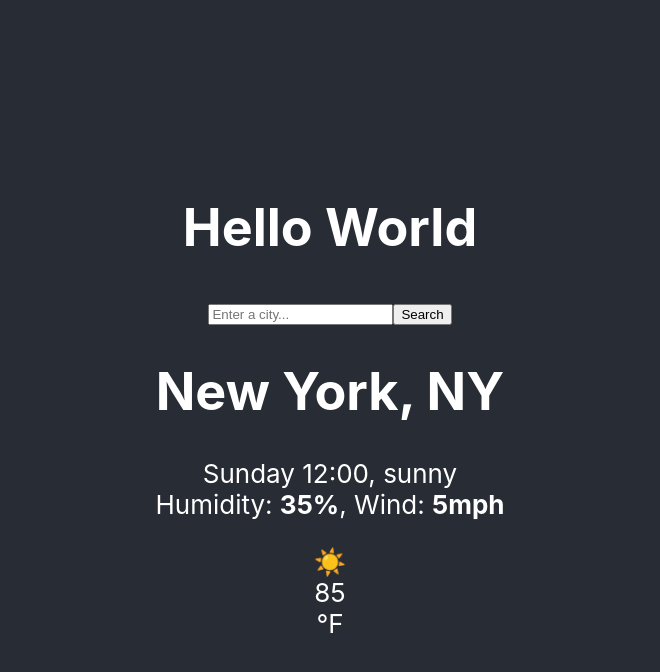
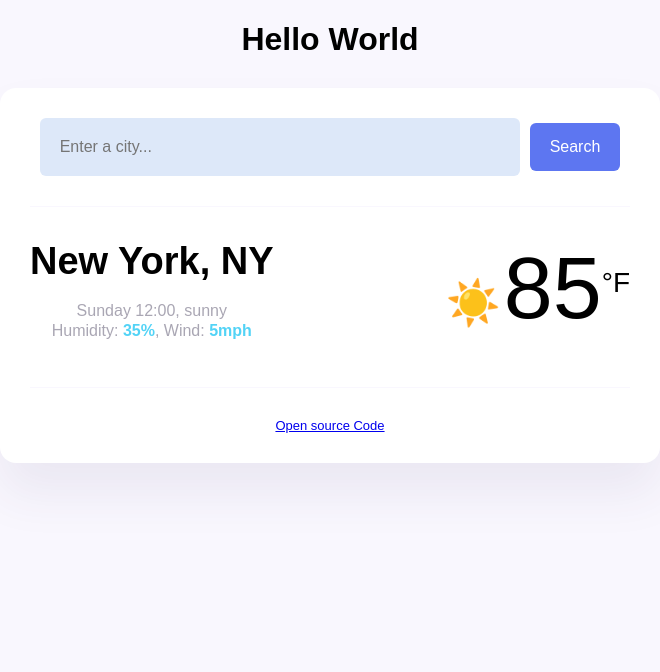
Before and after one commit to Aldema29/weather-react-new, a React (Create React App) app: page / in a window 1280 px wide. Shown: the top 672 px of the page, without its empty margins (310-970 px from the left). Built offline with nearby package versions, Linux system fonts and the light colour scheme.

Commit message:
updated css and trying to add github source code

```diff
--- a/src/App.css
+++ b/src/App.css
@@ -1,38 +1,100 @@
 .App {
+  font-family: sans-serif;
+  text-align: center;
+}
+body {
+  background-color: #f9f7fe;
+  font-family: "Raleway", sans-serif;
+  font-optical-sizing: auto;
+  font-weight: 500;
+  font-style: normal;
+}
+
+header {
+  border-bottom: 1px solid #f9f7fe;
+  padding: 0 0 30px 0;
+}
+
+main {
+  padding: 30px 0;
+}
+
+footer {
+  border-top: 1px solid #f9f7fe;
+  color: rgba(0, 0, 0, 0.6);
+  font-size: 13px;
+  font-weight: 500;
+  padding: 30px 0 0 0;
   text-align: center;
 }
 
-.App-logo {
-  height: 40vmin;
-  pointer-events: none;
+.search-form-button {
+  background: #5d76f1;
+  border: none;
+  border-radius: 6px;
+  color: #ffffff;
+  font-size: 16px;
+  margin-left: 10px;
+  padding: 15px 20px;
 }
 
-@media (prefers-reduced-motion: no-preference) {
-  .App-logo {
-    animation: App-logo-spin infinite 20s linear;
-  }
+.search-form-input {
+  background-color: #dde8f9;
+  border: none;
+  border-radius: 6px;
+  font-size: 16px;
+  padding: 20px;
+  width: 80%;
 }
 
-.App-header {
-  background-color: #282c34;
-  min-height: 100vh;
-  display: flex;
-  flex-direction: column;
-  align-items: center;
-  justify-content: center;
-  font-size: calc(10px + 2vmin);
-  color: white;
+.weather-app {
+  background: #ffffff;
+  border-radius: 16px;
+  box-shadow: 0 30px 50px rgba(65, 50, 100, 0.08);
+  margin: 30px auto;
+  max-width: 600px;
+  padding: 30px;
 }
 
-.App-link {
-  color: #61dafb;
+.weather-app-city {
+  font-size: 38px;
+  line-height: 48px;
+  margin: 0;
 }
 
-@keyframes App-logo-spin {
-  from {
-    transform: rotate(0deg);
-  }
-  to {
-    transform: rotate(360deg);
-  }
+.weather-app-data {
+  display: flex;
+  justify-content: space-between;
 }
+
+.weather-app-details {
+  color: rgba(39, 33, 66, 0.4);
+  font-size: 16px;
+  font-weight: 500;
+  line-height: 20px;
+}
+
+.weather-app-details strong {
+  color: #52d3f6;
+}
+
+.weather-app-icon {
+  font-size: 44px;
+  margin-left: 20px;
+  margin-top: 30px;
+  padding: 10px;
+  width: 48px;
+}
+
+.weather-app-temperature-value {
+  font-size: 88px;
+}
+
+.weather-app-temperature-container {
+  display: flex;
+}
+
+.weather-app-unit {
+  font-size: 28px;
+  margin-top: 30px;
+}
--- a/src/Weather.js
+++ b/src/Weather.js
@@ -50,7 +50,7 @@ export default function Weather() {
         </main>
         <footer>
         <a
-            href="https://github.com/Aldema29/weather-react-new">
+            href="https://github.com/Aldema29/weather-react-new" > Open source Code
             </a>
         </footer>
       </div>
```
